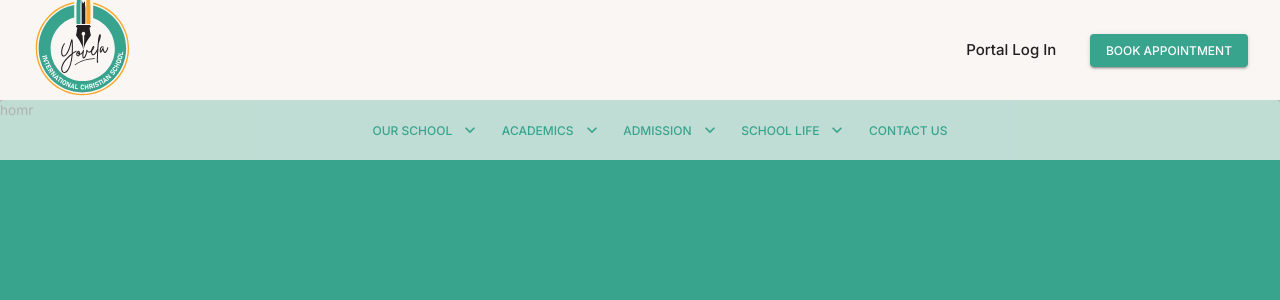
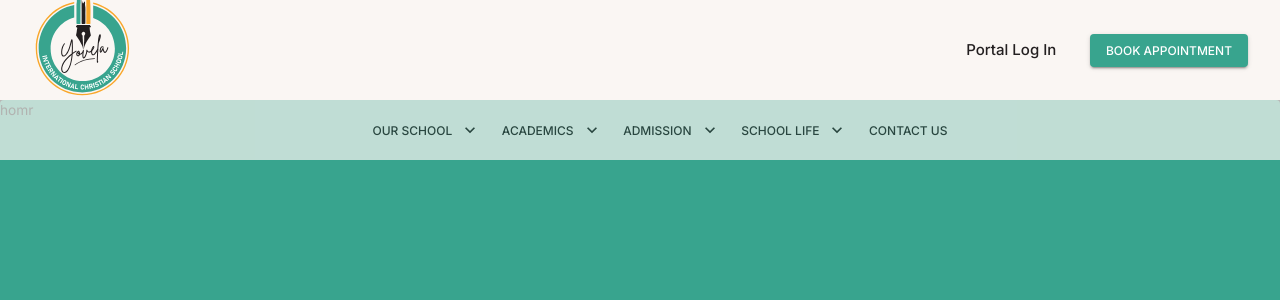
Before and after one commit to joshbaz/YovelaSchool, a React (Vite) app in the folder client/: page / in a window 1280 px wide. Shown: the top 300 px of the page. Built offline with nearby package versions, Linux system fonts and the light colour scheme; some icons are missing.

Commit message:
menuItems update

```diff
--- a/client/src/components/MenuItems.jsx
+++ b/client/src/components/MenuItems.jsx
@@ -1,8 +1,9 @@
-import { Button } from "@mui/material";
+import { Button, useTheme } from "@mui/material";
 import React from "react";
 import KeyboardArrowDownIcon from "@mui/icons-material/KeyboardArrowDown";
 import Dropdown from "./Dropdown";
 import { styled } from "@mui/system";
+import { Link } from "react-router-dom";
 
 const MenuItemWrap = styled("li")(({ theme }) => ({
   textDecoration: "none",
@@ -10,7 +11,8 @@ const MenuItemWrap = styled("li")(({ theme }) => ({
   borderRadius: "4px",
 }));
 
-const MenuItems = ({ items }) => {
+const MenuItems = ({ items, navsolid }) => {
+  const { palette } = useTheme();
   const [dropdown, setDropDown] = React.useState(false);
 
   let ref = React.useRef();
@@ -44,19 +46,31 @@ const MenuItems = ({ items }) => {
     >
       {items.subData ? (
         <>
+          <Link type="button">
             <Button
-            type="button"
               aria-haspopup="menu"
               aria-expanded={dropdown ? "true" : "false"}
               onClick={() => setDropDown((prev) => !prev)}
               endIcon={<KeyboardArrowDownIcon />}
+              sx={{
+                color: navsolid ? palette.primary[500] : palette.tertiary[500],
+              }}
             >
               {items.title}
             </Button>
+          </Link>
           <Dropdown submenus={items.subData} dropdown={dropdown} />
         </>
       ) : (
-        <Button>{items.title}</Button>
+        <Link to={items.url} >
+          <Button
+            sx={{
+              color: navsolid ? palette.primary[500] : palette.tertiary[500],
+            }}
+          >
+            {items.title}
+          </Button>
+        </Link>
       )}
     </MenuItemWrap>
   );
```
Lines whose indentation alone changed are shown as unchanged.
